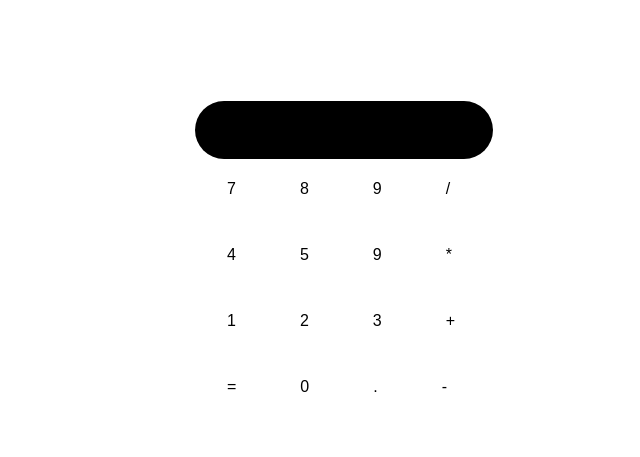
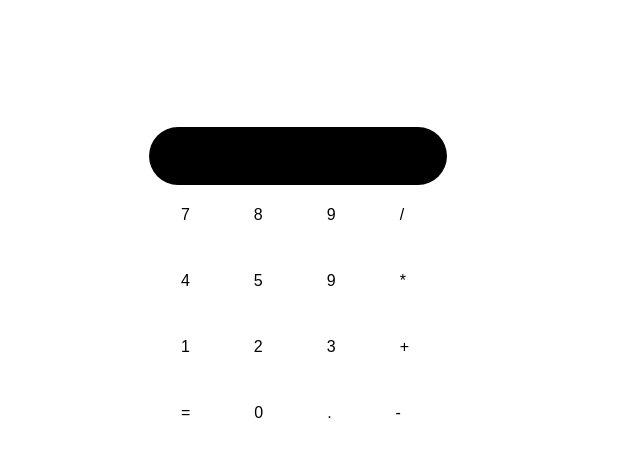
Before and after one commit to mr-speedster/claculator, a plain HTML site: page index.html in a window 1280 px wide. Shown: the whole page, without its empty margins (214-854 px from the left). Drawn offline with Linux system fonts and the light colour scheme.

Commit message:
zoom problem cleared

```diff
--- a/style.css
+++ b/style.css
@@ -4,8 +4,8 @@
     background: #ffffff;
     padding-left: 1px;
     padding-right: 1px;
-    margin-left: 400px;
-    margin-top: 100px;
+    margin-left: 28%;
+    margin-top: 10%;
     padding-top: 1px;
     padding-bottom: 1px;
 }
```
